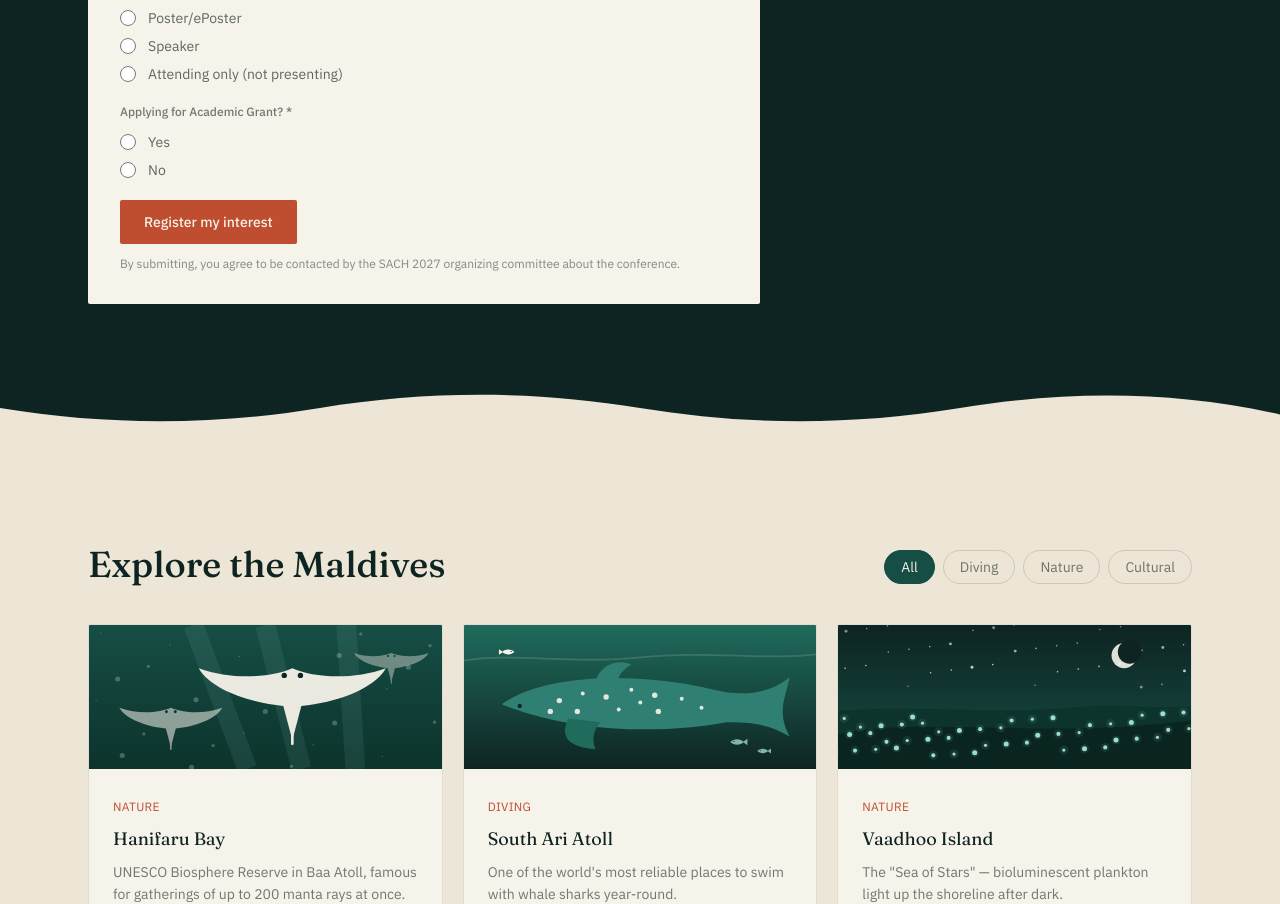
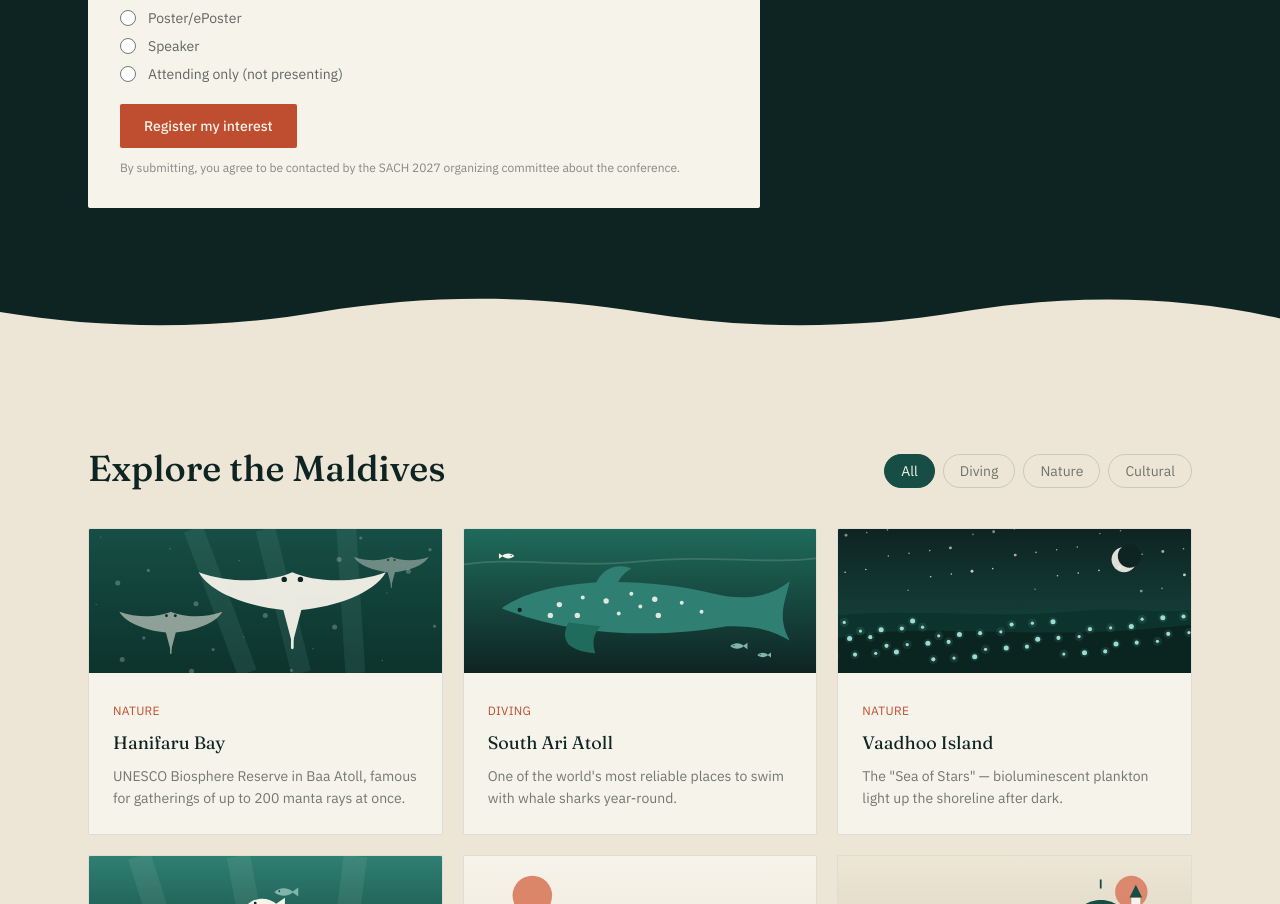
Before and after one commit to sach2027/SACH, a Next.js app: page / in a window 1280 px wide. Shown: the part 3297-4201 px from the top of the page. Built offline with nearby package versions, Linux system fonts and the light colour scheme.

Commit message:
Remove grant question from interest form and Apps Script

```diff
--- a/src/components/InterestForm.tsx
+++ b/src/components/InterestForm.tsx
@@ -15,7 +15,6 @@ const presentationOptions = [
   'Speaker',
   'Attending only (not presenting)',
 ];
-const grantOptions = ['Yes', 'No'];
 
 function RadioGroup({
   legend,
@@ -65,7 +64,6 @@ export default function InterestForm() {
       email: text('email'),
       phone: text('phone'),
       presentationType: text('presentationType'),
-      grant: text('grant'),
       website: text('website'), // honeypot, must stay empty
     };
 
@@ -133,7 +131,6 @@ export default function InterestForm() {
       </div>
 
       <RadioGroup legend="Presentation type" name="presentationType" options={presentationOptions} />
-      <RadioGroup legend="Applying for Academic Grant?" name="grant" options={grantOptions} />
 
       {status === 'error' && (
         <p className="text-sm text-coral-dark" role="alert">
```
Also changed, not shown: 1 other file (tests, documents, lock files or other folders).
